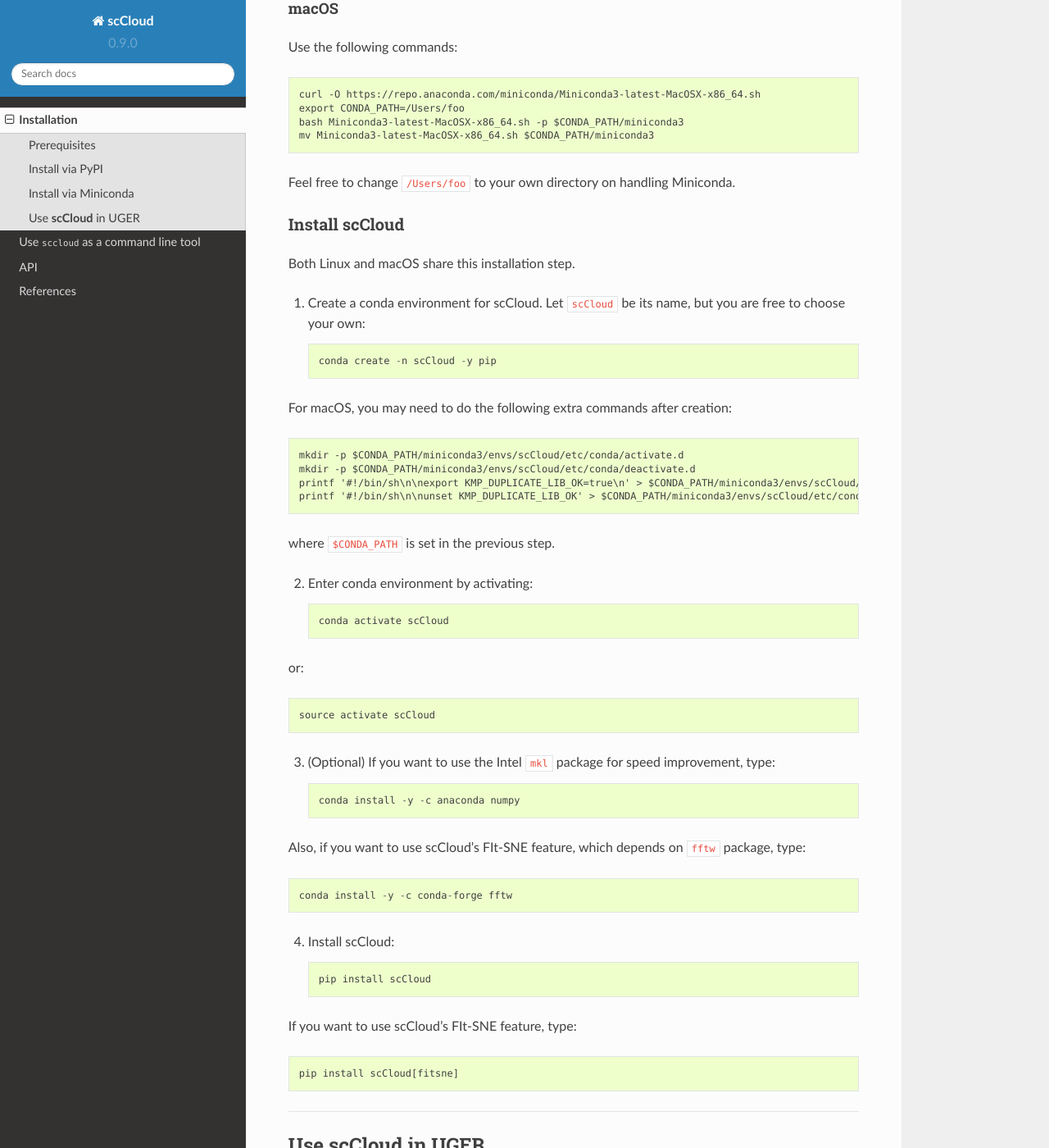
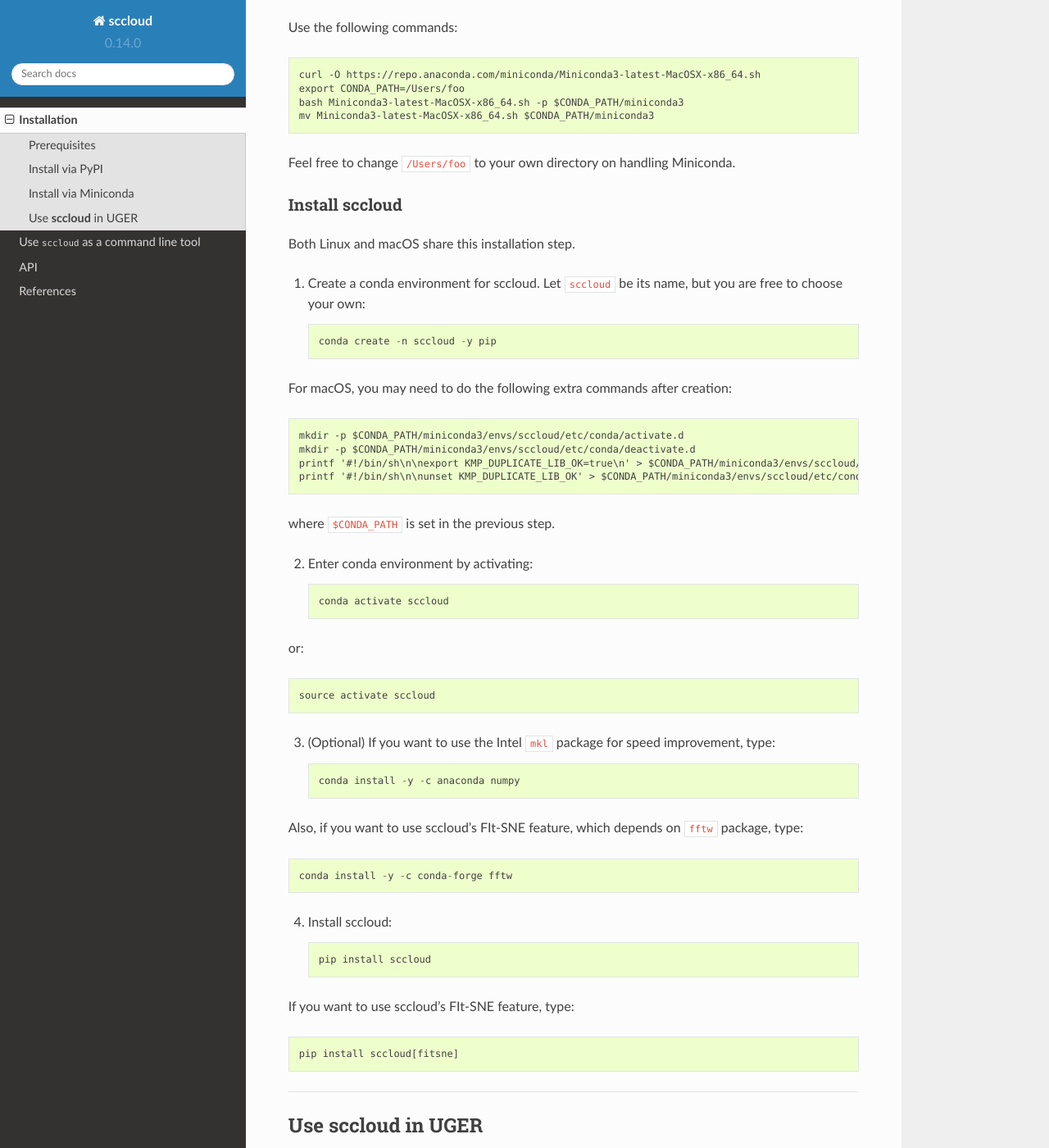
Before and after one commit to lilab-bcb/pegasus, a Sphinx documentation site: the page built from docs/installation.rst, in a window 1280 px wide and 1400 px high, scrolled down 2358 px. Shown: the whole window at 82% size. Built offline with Sphinx 7.4.7 and the Read the Docs theme 2.0.0, drawn with Linux system fonts in a browser that asks for light colours; formulas are drawn with MathJax 3; some of the changed text lies outside the part shown.

Commit message:
update conf.py; rename scCloud to sccloud in installation.rst

```diff
--- a/docs/conf.py
+++ b/docs/conf.py
@@ -21,16 +21,16 @@
 
 # -- Project information -----------------------------------------------------
 
-project = "scCloud"
-copyright = "2018, Bo Li, Siranush Sarkizova, Joshua Gould, Marcin Tabaka, Orr Ashenberg, and et al."
+project = "sccloud"
+copyright = "2019, Bo Li, Joshua Gould, Yiming Yang, Siranush Sarkizova, et al."
 author = (
-    "Bo Li, Siranush Sarkizova, Joshua Gould, Marcin Tabaka, Orr Ashenberg, and et al."
+    "Bo Li, Joshua Gould, Yiming Yang, Siranush Sarkizova, et al."
 )
 
 # The short X.Y version
-version = "0.9.0"
+version = "0.14.0"
 # The full version, including alpha/beta/rc tags
-release = "0.9.0"
+release = "0.14.0.rc1"
 
 
 # -- General configuration ---------------------------------------------------
@@ -116,17 +116,17 @@
 
 html_context = dict(
     display_github=True,  # Integrate GitHub
-    github_user="broadinstitute",  # Username
-    github_repo="scRNA-Seq",  # Repo name
+    github_user="klarman-cell-observatory",  # Username
+    github_repo="scCloudPy",  # Repo name
     github_version="master",  # Version
-    conf_py_path="/scCloud/docs/",  # Path in the checkout to the docs root
+    conf_py_path="/scCloudPy/docs/",  # Path in the checkout to the docs root
 )
 
 
 # -- Options for HTMLHelp output ---------------------------------------------
 
 # Output file base name for HTML help builder.
-htmlhelp_basename = "scCloud_doc"
+htmlhelp_basename = "sccloud_doc"
 
 
 def setup(app):
@@ -156,9 +156,9 @@
 latex_documents = [
     (
         master_doc,
-        "scCloud.tex",
-        "scCloud Documentation",
-        "Bo Li, Siranush Sarkizova, Joshua Gould, Marcin Tabaka, Orr Ashenberg, and et al.",
+        "sccloud.tex",
+        "sccloud Documentation",
+        "Bo Li, Joshua Gould, Yiming Yang, Siranush Sarkizova, et al.",
         "manual",
     )
 ]
@@ -168,7 +168,7 @@
 
 # One entry per manual page. List of tuples
 # (source start file, name, description, authors, manual section).
-man_pages = [(master_doc, "scCloud", "scCloud Documentation", [author], 1)]
+man_pages = [(master_doc, "sccloud", "sccloud Documentation", [author], 1)]
 
 
 # -- Options for Texinfo output ----------------------------------------------
@@ -179,10 +179,10 @@
 texinfo_documents = [
     (
         master_doc,
-        "scCloud",
-        "scCloud Documentation",
+        "sccloud",
+        "sccloud Documentation",
         author,
-        "scCloud",
+        "sccloud",
         "One line description of project.",
         "Miscellaneous",
     )
--- a/docs/installation.rst
+++ b/docs/installation.rst
@@ -12,7 +12,7 @@
 Python
 ######
 
-scCloud works with Python 3 (Python 3.5 or greater) only.
+sccloud works with Python 3 (Python 3.5 or greater) only.
 
 For Ubuntu, install Python 3 by::
 
@@ -39,30 +39,30 @@
 Linux
 #####
 
-Assuming Python 3 is installed on your OS. Then install ``pip`` for Python 3, along with some extra libraries for building scCloud::
+Assuming Python 3 is installed on your OS. Then install ``pip`` for Python 3, along with some extra libraries for building sccloud::
 
 	sudo apt install python3-pip
 
 
-Now install scCloud via ``pip``::
+Now install sccloud via ``pip``::
 
-	pip3 install scCloud
+	pip3 install sccloud
 
 Alternatively, if you want to use ``mkl`` package for speed improvement, type::
 
-	pip3 install scCloud[mkl]
+	pip3 install sccloud[mkl]
 
-If you want to use scCloud's FIt-SNE feature. First, install ``fftw`` library::
+If you want to use sccloud's FIt-SNE feature. First, install ``fftw`` library::
 
 	sudo apt install libfftw3-dev
 
 Then type::
 
-	pip3 install scCloud[fitsne]
+	pip3 install sccloud[fitsne]
 
 Or if you want both extra features, type::
 
-	pip3 install scCloud[mkl,fitsne]
+	pip3 install sccloud[mkl,fitsne]
 
 .. _below: ./installation.html#install-via-miniconda
 
@@ -83,7 +83,7 @@
 Install via Miniconda
 ^^^^^^^^^^^^^^^^^^^^^
 
-You can also choose to install scCloud in a dedicated Conda environment without affecting your OS.
+You can also choose to install sccloud in a dedicated Conda environment without affecting your OS.
 
 
 Package Manager
@@ -114,58 +114,63 @@
 
 Feel free to change ``/Users/foo`` to your own directory on handling Miniconda.
 
-Install scCloud
+Install sccloud
 ###############
 
 Both Linux and macOS share this installation step.
 
-1. Create a conda environment for scCloud. Let ``scCloud`` be its name, but you are free to choose your own::
+1. Create a conda environment for sccloud. Let ``sccloud`` be its name, but you are free to choose your own::
 
-	conda create -n scCloud -y pip
+	conda create -n sccloud -y pip
+
 For macOS, you may need to do the following extra commands after creation::
 
-	mkdir -p $CONDA_PATH/miniconda3/envs/scCloud/etc/conda/activate.d
-	mkdir -p $CONDA_PATH/miniconda3/envs/scCloud/etc/conda/deactivate.d
-	printf '#!/bin/sh\n\nexport KMP_DUPLICATE_LIB_OK=true\n' > $CONDA_PATH/miniconda3/envs/scCloud/etc/conda/activate.d/env_vars.sh
-	printf '#!/bin/sh\n\nunset KMP_DUPLICATE_LIB_OK' > $CONDA_PATH/miniconda3/envs/scCloud/etc/conda/deactivate.d/env_vars.sh
+	mkdir -p $CONDA_PATH/miniconda3/envs/sccloud/etc/conda/activate.d
+	mkdir -p $CONDA_PATH/miniconda3/envs/sccloud/etc/conda/deactivate.d
+	printf '#!/bin/sh\n\nexport KMP_DUPLICATE_LIB_OK=true\n' > $CONDA_PATH/miniconda3/envs/sccloud/etc/conda/activate.d/env_vars.sh
+	printf '#!/bin/sh\n\nunset KMP_DUPLICATE_LIB_OK' > $CONDA_PATH/miniconda3/envs/sccloud/etc/conda/deactivate.d/env_vars.sh
+
 where ``$CONDA_PATH`` is set in the previous step.
 
 2. Enter conda environment by activating::
 
-	conda activate scCloud
+	conda activate sccloud
+
 or::
 
-	source activate scCloud
+	source activate sccloud
 
 3. (Optional) If you want to use the Intel ``mkl`` package for speed improvement, type::
 
 	conda install -y -c anaconda numpy
-Also, if you want to use scCloud's FIt-SNE feature, which depends on ``fftw`` package, type::
+
+Also, if you want to use sccloud's FIt-SNE feature, which depends on ``fftw`` package, type::
 
 	conda install -y -c conda-forge fftw
 
-4. Install scCloud::
+4. Install sccloud::
 
-	pip install scCloud
-If you want to use scCloud's FIt-SNE feature, type::
+	pip install sccloud
 
-	pip install scCloud[fitsne]
+If you want to use sccloud's FIt-SNE feature, type::
+
+	pip install sccloud[fitsne]
 
 -----------------------------------
 
-Use **scCloud** in UGER
+Use **sccloud** in UGER
 ^^^^^^^^^^^^^^^^^^^^^^^
 
 First, you need to request a RedHat7 server::
 
 	qrsh -q interactive -l h_vmem=4g -l os=RedHat7 -P regevlab
 
-Then, if you have installed **scCloud**, you could activate the virtual environment::
+Then, if you have installed **sccloud**, you could activate the virtual environment::
 
-	source activate scCloud
+	source activate sccloud
 
 Or, you can use an installed version by typing::
 
-	source /ahg/regevdata/users/libo/miniconda3/bin/activate scCloud
+	source /ahg/regevdata/users/libo/miniconda3/bin/activate sccloud
 
 .. _Miniconda: http://conda.pydata.org/miniconda.html
```
Also changed, not shown: docs/usage.rst (+6 -6 lines).
